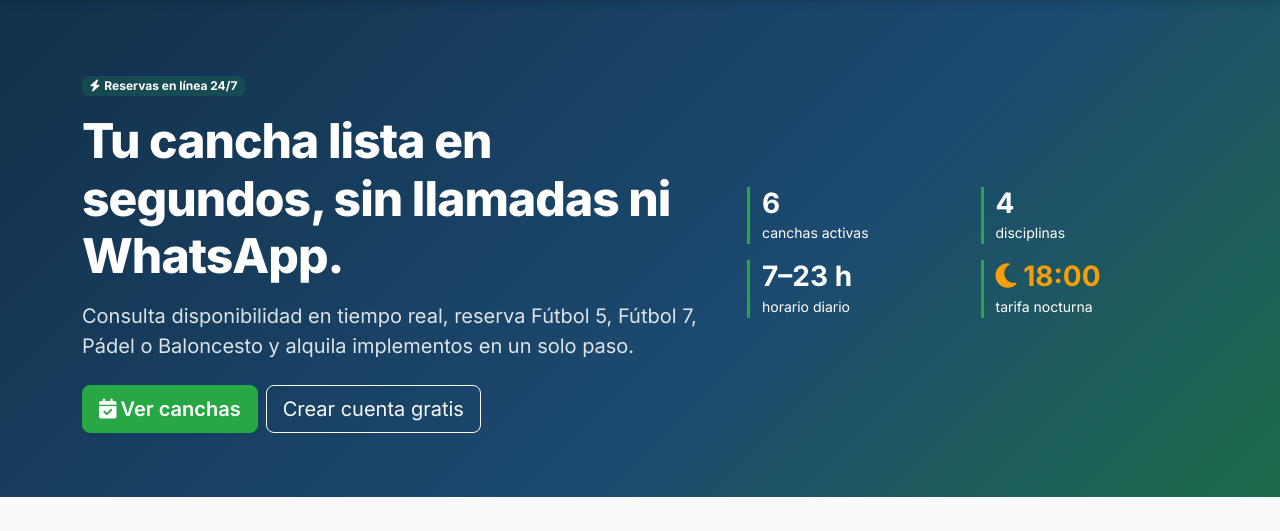
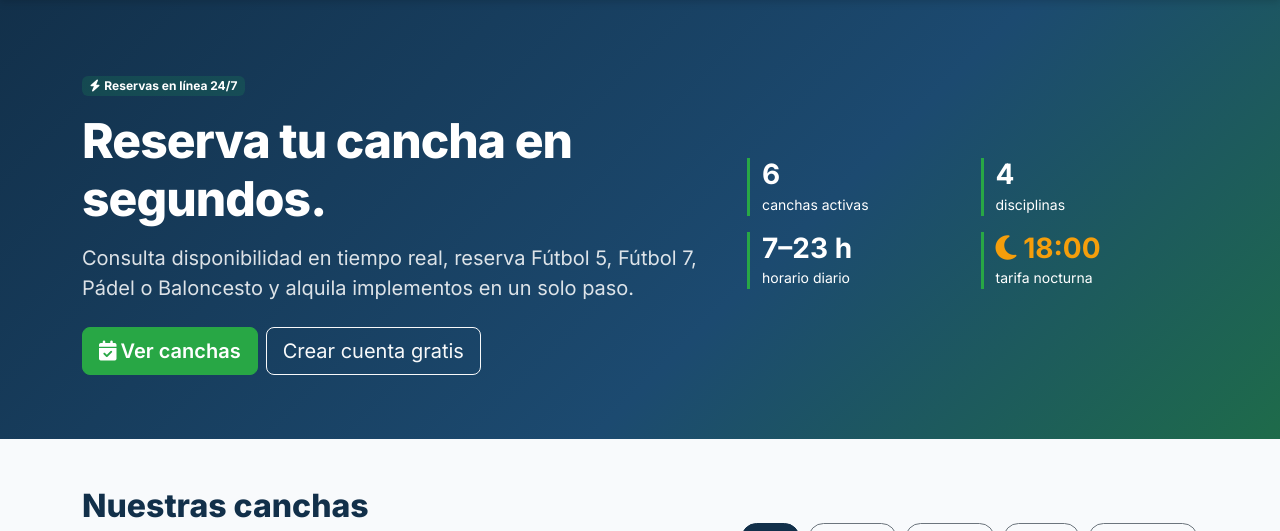
Before and after one commit to EdwardSanchez17/KickZone, a PHP site: page /KickZone/ in a window 1280 px wide. Shown: the part 58-589 px from the top of the page. Run offline with PHP 8.4, Linux system fonts and the light colour scheme; data comes from the database, SQL or seed files in the repository; some libraries are stand-ins or nearby versions.

Commit message:
Frontend: simplifica el mensaje principal a "Reserva tu cancha en segundos"
Co-Authored-By: Claude Opus 5.5 <noreply@anthropic.com>
Claude-Session: https://claude.ai/code/session_01FnSyf8ph5ZqiJHmVLUAsaL

```diff
--- a/index.php
+++ b/index.php
@@ -68,7 +68,7 @@ require __DIR__ . '/includes/header.php';
                 <span class="badge bg-success bg-opacity-25 text-white mb-3">
                     <i class="fa-solid fa-bolt me-1"></i>Reservas en línea 24/7
                 </span>
-                <h1 class="display-5 mb-3">Tu cancha lista en segundos, sin llamadas ni WhatsApp.</h1>
+                <h1 class="display-5 mb-3">Reserva tu cancha en segundos.</h1>
                 <p class="lead mb-4">
                     Consulta disponibilidad en tiempo real, reserva Fútbol 5, Fútbol 7, Pádel o Baloncesto
                     y alquila implementos en un solo paso.
--- a/registro.php
+++ b/registro.php
@@ -85,7 +85,7 @@ require __DIR__ . '/includes/header.php';
             <div class="text-center mb-3">
                 <i class="fa-solid fa-user-plus fa-2x text-kz-verde"></i>
                 <h1 class="h4 fw-bold mt-2 mb-0">Crea tu cuenta</h1>
-                <p class="text-muted small">Reserva canchas en segundos, sin llamadas</p>
+                <p class="text-muted small">Reserva tu cancha en segundos</p>
             </div>
 
             <?php if ($errores): ?>
```
Also changed, not shown: docs/diseno-figma/01_Portal_publico.svg, docs/diseno-figma/02_Login_y_registro.svg.
